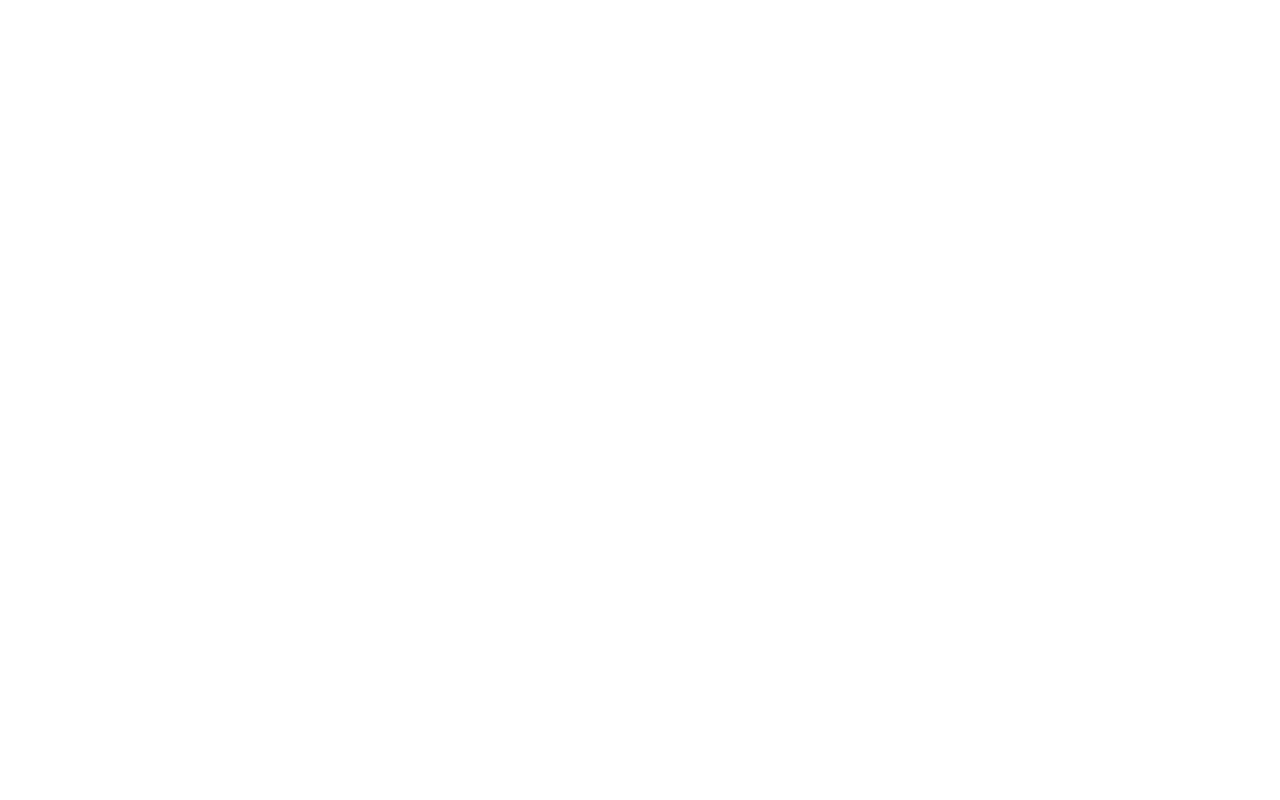
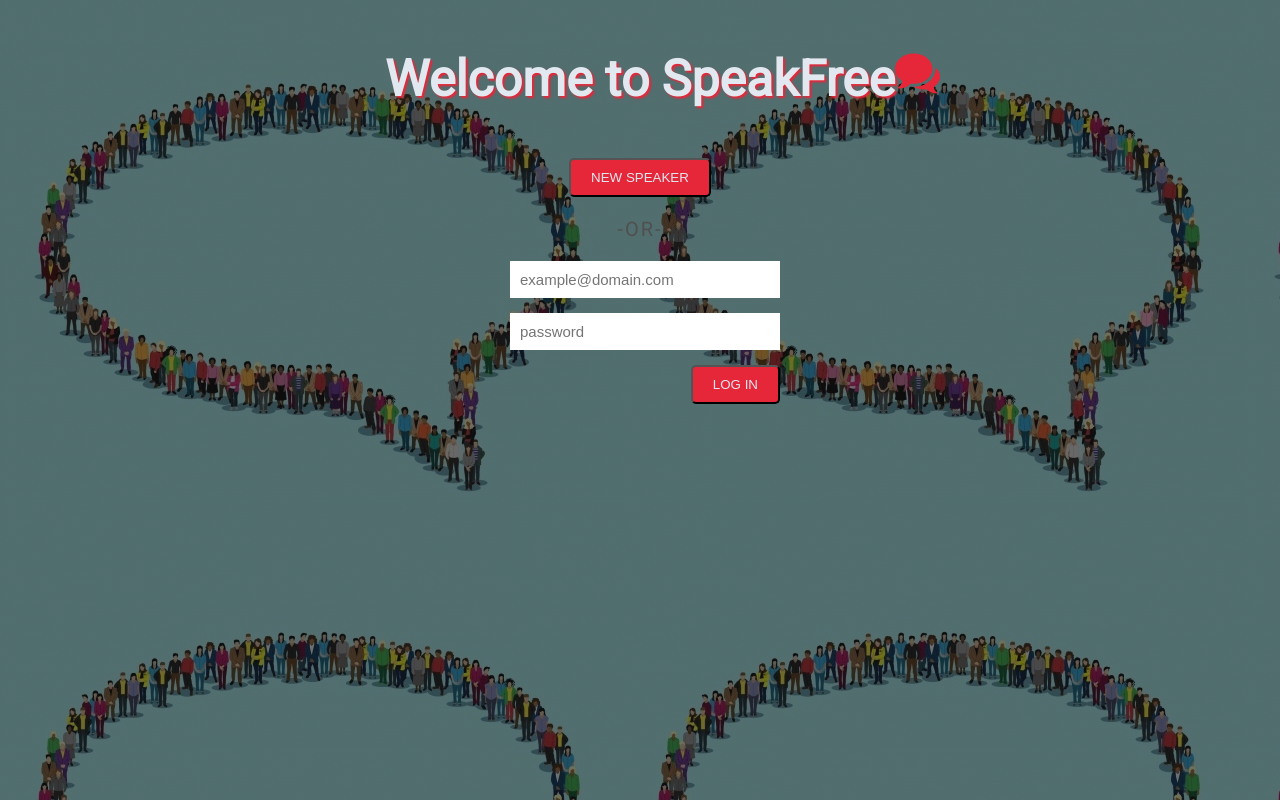
Before and after one commit to yarogallo/speak-free, a React app: page / in a window 1280 px wide. Built offline with nearby package versions, Linux system fonts and the light colour scheme.

Commit message:
Create Log-in component

```diff
--- a/public/index.html
+++ b/public/index.html
@@ -10,6 +10,7 @@
     -->
     <link rel="manifest" href="%PUBLIC_URL%/manifest.json">
     <link rel="shortcut icon" href="%PUBLIC_URL%/favicon.ico">
+    <link href="https://fonts.googleapis.com/css?family=Roboto" rel="stylesheet">
     <!--
       Notice the use of %PUBLIC_URL% in the tags above.
       It will be replaced with the URL of the `public` folder during the build.
--- a/src/components/App.js
+++ b/src/components/App.js
@@ -1,11 +1,11 @@
 import React, { Component } from 'react';
-import '../styles/App.css';
+import LogIn from './LogIn';
 
 class App extends Component {
   render() {
     return (
       <section className="container">
-
+        <LogIn/>
       </section>
     );
   }
--- /dev/null
+++ b/src/components/LogIn/index.js
@@ -0,0 +1,35 @@
+import React from "react";
+import TextButton from '../TextButton';
+import logo from '../../images/speech-bubbles.svg';
+import "./styles/style.css";
+
+function LogIn() {
+	return (
+		<section className="row log-in">
+		 	<header className="col-12">
+				 <div>
+					 <h1 className="title">Welcome to SpeakFree</h1>
+				 </div>
+			</header>
+			 <section className="col-12 flex column align-center">
+				 <div>
+					 <TextButton text="new speaker"/>
+				 </div>
+				 <div>
+					 <p className="or">-or-</p>
+				 </div>
+				 <div>
+					 <form className="flex column align-end">
+						<input id="email" type="email" required placeholder="example@domain.com"/>
+						<input id="password" type="email" required placeholder="password"/>
+						 <div>
+						 	<TextButton text="log in"/>
+						 </div>
+					 </form>
+				 </div>
+			 </section>
+		</section>
+	);
+}
+
+export default LogIn;
--- /dev/null
+++ b/src/components/LogIn/styles/style.css
@@ -0,0 +1,79 @@
+header {
+	margin-bottom: 50px;
+}
+input {
+	margin-left: 10px;
+	width: 250px;
+	border: none;
+	padding: 10px 10px;
+	font-size: 15px;
+	margin-bottom: 15px;
+}
+
+.title {
+	font-size: 50px;
+	text-align: center;
+	position: relative;
+	color: var(--main-color-mute);
+	animation-name: dropText;
+	transition: transform;
+	animation-duration: 5s;
+	animation-iteration-count: 1;
+	animation-fill-mode: forwards;
+}
+
+.title::after {
+	content: url("../../../images/speech-bubbles.svg");
+	position: absolute;
+}
+
+@keyframes dropText {
+	0% {transform: scale(1); text-shadow: 2px 2px 2px var(--main-color-red);}
+	50% {transform: scale(1.5); text-shadow: 4px 4px 2px var(--main-color-red)}
+	100% {transform: scale(1); text-shadow: 2px 2px 2px var(--main-color-red)}
+};
+
+.log-in {
+	padding: 4%;
+}
+
+.or {
+	color: var(--main-color-gray);
+	font-weight: 200;
+	font-size: 20px;
+	letter-spacing: 0.1em;
+	text-transform: uppercase;
+}
+
+.flex {
+	display: flex;
+}
+
+.column {
+	flex-direction: column;
+	 -ms-flex-direction: column;
+}
+
+.align-center {
+	align-items: center;
+}
+
+.align-end {
+	align-items: flex-end;
+}
+
+
+@media screen and (max-width: 600px) {
+	.title {
+		font-size: 30px;
+	}
+}
+
+@media screen and (max-width: 400px) {
+	.title::after {
+		content: "";
+	}
+	input {
+		width: 100%;
+	}
+}
--- /dev/null
+++ b/src/components/TextButton/index.js
@@ -0,0 +1,22 @@
+import React from 'react';
+import PropTypes from 'prop-types';
+import "./style/style.css";
+
+function TextButton({text, style}) {
+	const customClass = style || "";
+	return (
+		<button className={`text-button ${customClass}`}>
+			{text}
+		</button>
+	);
+}
+
+TextButton.propTypes = {
+	text: PropTypes.string.isRequired
+}
+
+TextButton.defaultProps = {
+	text: 'click me'
+};
+
+export default TextButton;
--- /dev/null
+++ b/src/components/TextButton/style/style.css
@@ -0,0 +1,8 @@
+.text-button {
+	background-color: var(--main-color-red);
+	color: var(--main-color-mute);
+	max-width: 160px;
+	border-radius: 5px;
+	text-transform: uppercase;
+	padding: 10px 20px;
+  }
--- a/src/styles/index.css
+++ b/src/styles/index.css
@@ -1,5 +1,38 @@
 body {
   margin: 0;
   padding: 0;
-  font-family: sans-serif;
+  width: 100%;
+  height: 100%;
+  box-sizing: border-box;
+  font-family: 'Roboto', sans-serif;
+  --main-color-blue: #6ed3cf;
+  --main-color-lila: #9068be;
+  --main-color-mute: #e1e8f0;
+  --main-color-red: #e62739;
+  --main-color-white: #ffffff;
+  --main-color-gray: #505050;
+  background: linear-gradient(
+                     rgba(20,20,20, .6),
+                     rgba(20,20,20, .6)),
+                     url("../images/people.jpg");
+ background-attachment: fixed;
 }
+
+button {
+  outline: none;
+}
+
+.container {
+  width: 100%;
+  height: 100%;
+  max-width: 1200px;
+  margin: 0 auto;
+}
+
+.row {
+  width: 100%;
+}
+
+.col-12 {
+  width:  100%;
+}
```
Also changed, not shown: src/images/people.jpg (added), src/images/speech-bubbles.svg (added), src/images/talking-people.jpeg (added), src/styles/App.css (deleted).
